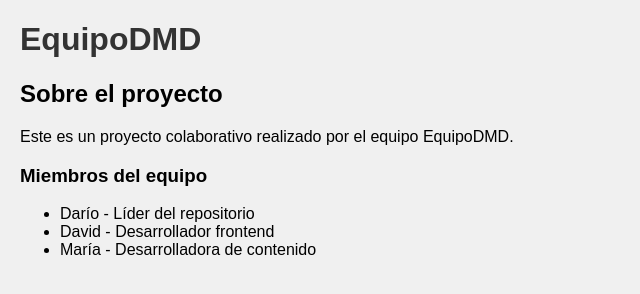
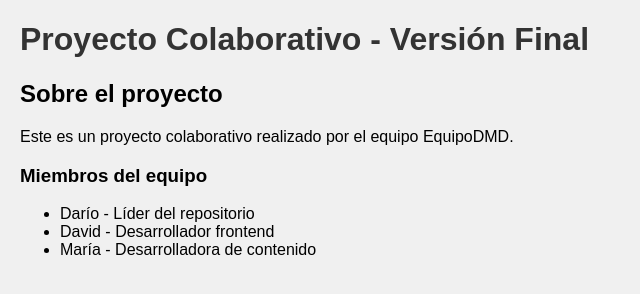
Before and after one commit to Dario-jpg/EquipoDMD, a plain HTML site: page index.html in a window 1280 px wide. Shown: the whole page, without its empty margins (0-640 px from the left). Drawn offline with Linux system fonts and the light colour scheme.

Commit message:
Actualizar título principal

```diff
--- a/index.html
+++ b/index.html
@@ -8,7 +8,7 @@
 </head>
 
 <body>
-  <h1>EquipoDMD</h1>
+  <h1>Proyecto Colaborativo - Versión Final</h1>
   <div>
     <h2>Sobre el proyecto</h2>
     <p>Este es un proyecto colaborativo realizado por el equipo EquipoDMD.</p>
```
